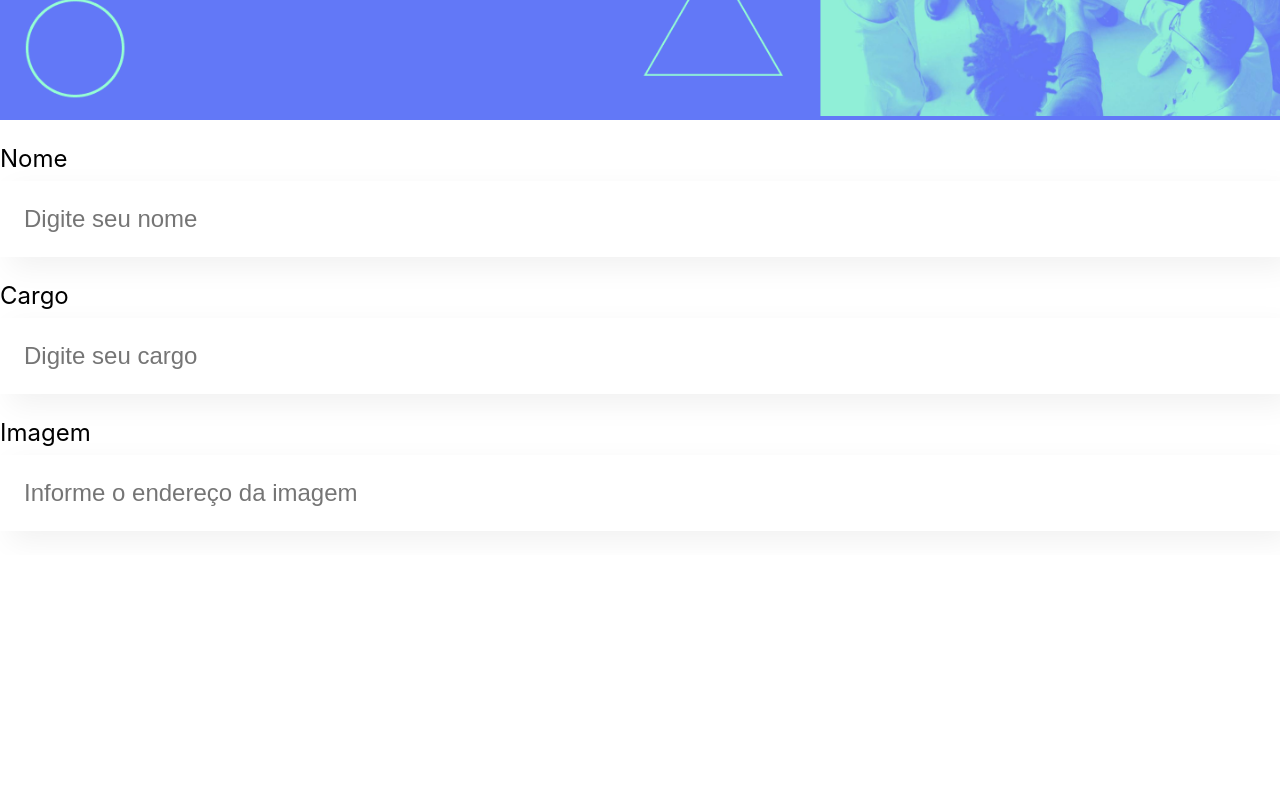
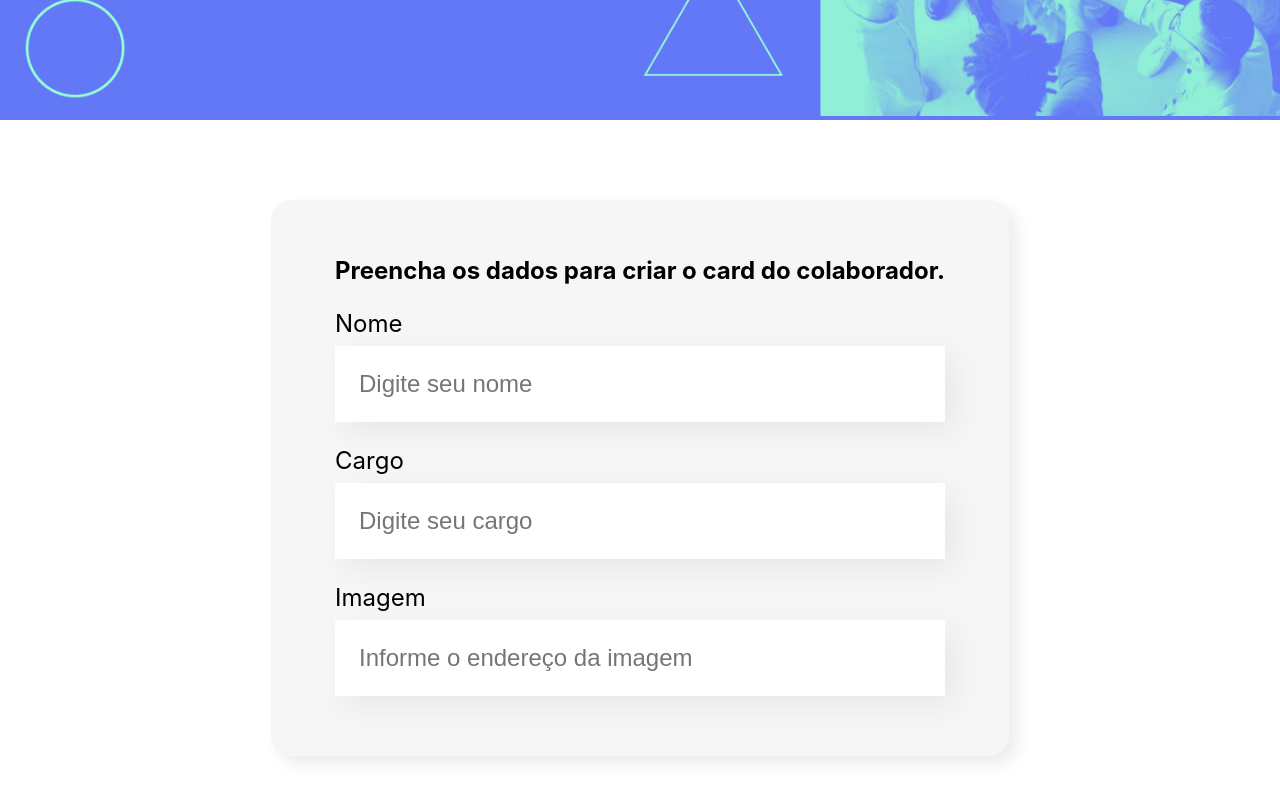
Before and after one commit to ocostalucas/organo, a React (Create React App) app: page / in a window 1280 px wide. Shown: the part 378-1178 px from the top of the page. Before the commit the page ends 933 px from the top, so only its background shows below. Built offline with nearby package versions, Linux system fonts and the light colour scheme.

Commit message:
feat: Adicionando formulario

```diff
--- a/src/App.js
+++ b/src/App.js
@@ -1,14 +1,12 @@
 import Banner from './components/Banner';
-import CampoTexto from './components/CampoTexto';
+import Formulario from './components/Formulario';
 
 function App() {
   return (
 
     <div className="App">
       <Banner/>
-      <CampoTexto label="Nome" placeholder="Digite seu nome"/>
-      <CampoTexto label="Cargo" placeholder="Digite seu cargo"/>
-      <CampoTexto label="Imagem" placeholder="Informe o endereço da imagem"/>
+      <Formulario/>
     </div>
   );
 }
--- /dev/null
+++ b/src/components/Formulario/Formulario.css
@@ -0,0 +1,13 @@
+.formulario {
+    display: flex;
+    justify-content: center;
+    margin: 80px 0;
+}
+
+.formulario form {
+    max-width: 80%;
+    background-color: #F6F6F6;
+    border-radius: 20px;
+    padding: 36px 64px;
+    box-shadow: 8px 8px 16px rgba(0, 0, 0, .08);
+}
--- /dev/null
+++ b/src/components/Formulario/index.js
@@ -0,0 +1,17 @@
+import './Formulario.css'
+import CampoTexto from '../CampoTexto'
+
+const Formulario = () => {
+    return (
+        <section className='formulario'>
+            <form>
+                <h2>Preencha os dados para criar o card do colaborador.</h2>
+                <CampoTexto label="Nome" placeholder="Digite seu nome" />
+                <CampoTexto label="Cargo" placeholder="Digite seu cargo" />
+                <CampoTexto label="Imagem" placeholder="Informe o endereço da imagem" />
+            </form>
+        </section>
+    )
+}
+
+export default Formulario
```
